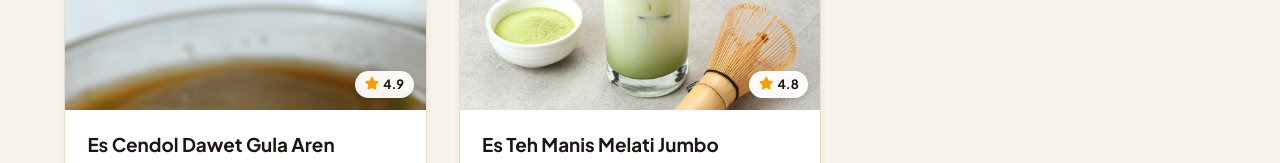
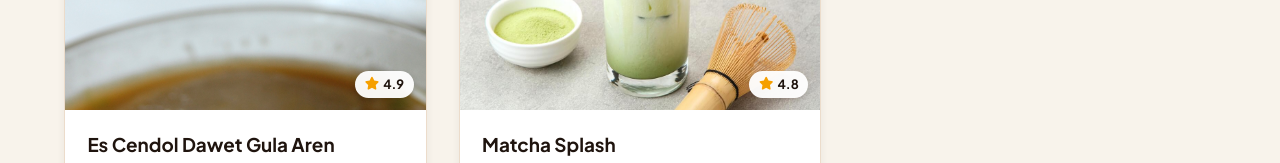
Before and after one commit to muhammadariodzlfkr-source/websitekuliner, a plain HTML site: page index.html in a window 1280 px wide. Shown: the part 3360-3523 px from the top of the page. Drawn offline with Linux system fonts and the light colour scheme.

Commit message:
Update index.html

```diff
--- a/index.html
+++ b/index.html
@@ -456,10 +456,10 @@
           </div>
         </article>
 
-        <!-- Produk 8: Es Teh Manis Melati Jumbo -->
+        <!-- Produk 8: Matcha Splash -->
         <article class="menu-card" data-category="minuman" id="product-8">
           <div class="card-media">
-            <img src="images/matcha-splash.jpg" alt="Es Teh Manis Melati Jumbo" loading="lazy">
+            <img src="images/matcha-splash.jpg" alt="Matcha Splash" loading="lazy">
             <div class="card-badge-top">
               <span class="badge-tag badge-category">Minuman</span>
               <span class="badge-tag badge-special">Segar Alami</span>
@@ -469,7 +469,7 @@
             </div>
           </div>
           <div class="card-body">
-            <h3 class="product-title">Es Teh Manis Melati Jumbo</h3>
+            <h3 class="product-title">Matcha Splash</h3>
             <p class="product-desc">
               Seduhan daun teh melati pilihan yang harum wangi semerbak, dipadukan manisnya gula tebu alami dan es batu kristal berlimpah dalam gelas ukuran jumbo yang memuaskan dahaga.
             </p>
@@ -478,7 +478,7 @@
                 <span class="price-label">Harga</span>
                 <span class="product-price">Rp 8.000</span>
               </div>
-              <button class="btn-order-item" title="Pesan Menu Ini" onclick="openOrderModal('Es Teh Manis Melati Jumbo', 8000, 'images/es-teh.jpg')">
+              <button class="btn-order-item" title="Pesan Menu Ini" onclick="openOrderModal('Matcha Splash', 8000, 'images/es-teh.jpg')">
                 <i class="fa-solid fa-plus"></i>
               </button>
             </div>
```
